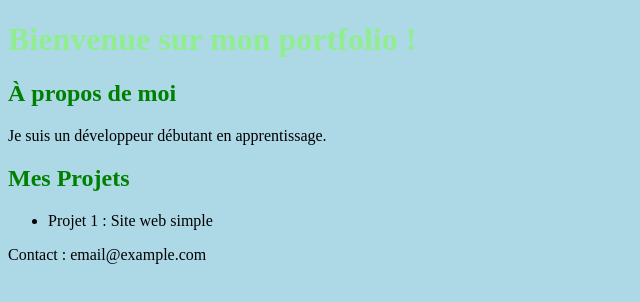
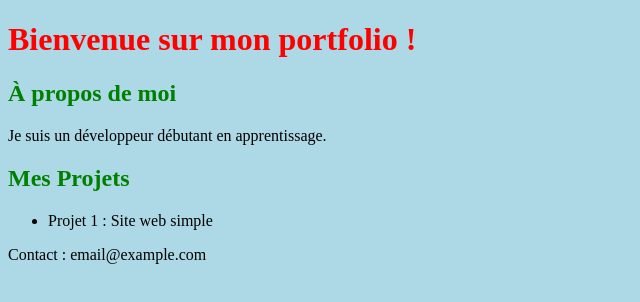
Before and after one commit to ayabenkhelifa45-tech/mon-portfolio2, a plain HTML site: page index.html in a window 1280 px wide. Shown: the whole page, without its empty margins (0-640 px from the left). Drawn offline with Linux system fonts and the light colour scheme.

```diff
--- a/styles.css
+++ b/styles.css
@@ -1,4 +1,4 @@
 
 body { background-color: lightblue; }
- h1 { color: lightgreen; }
+ h1 { color: red; }
  h2 { color: green; }
```
